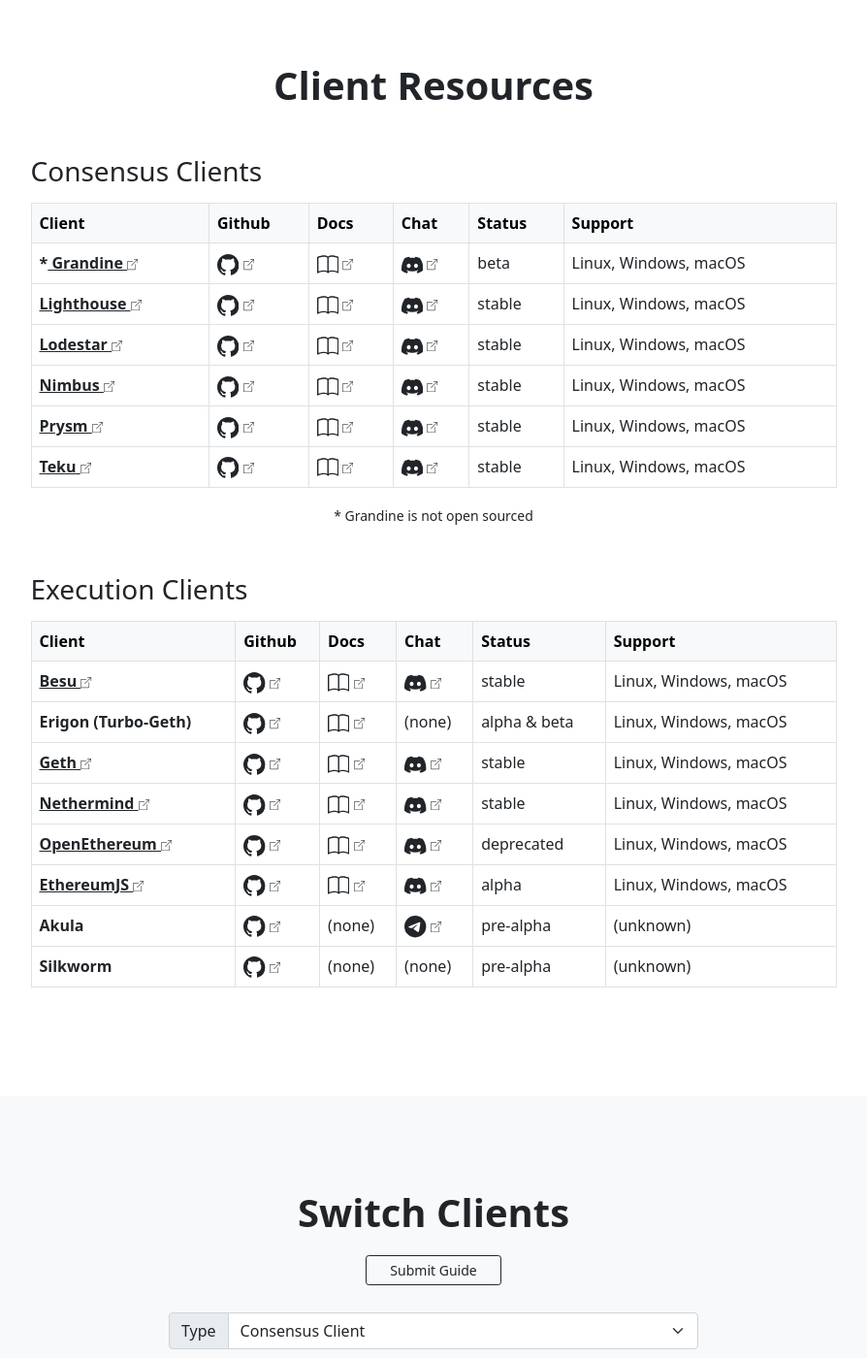
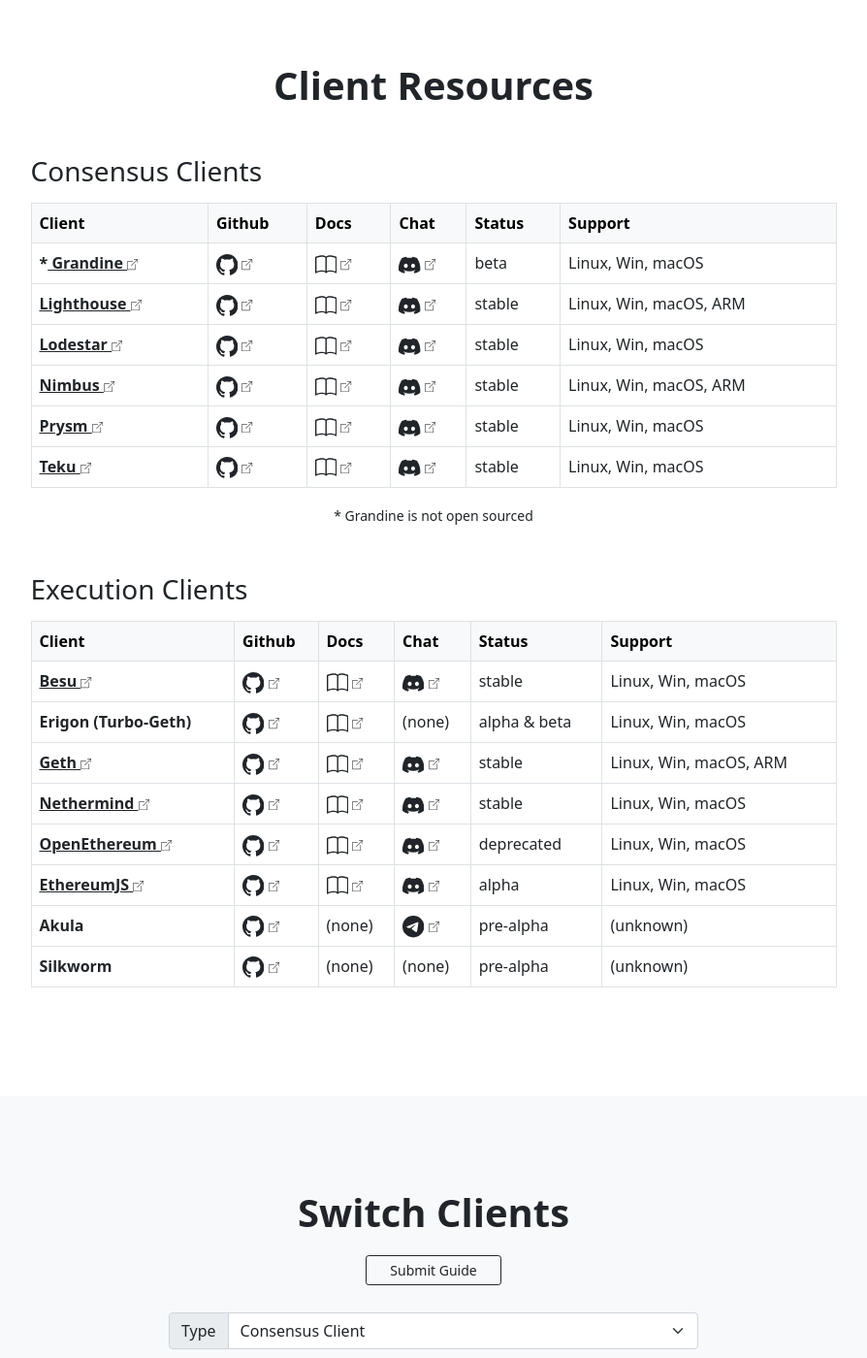
Before and after one commit to etheralpha/clientdiversity-org, a Jekyll site: the page built from index.md, in a window 1280 px wide and 1400 px high, scrolled down 2689 px. Shown: the whole window at 97% size, without its empty margins (193-1087 px from the left). Built offline with Jekyll 4.4.1, drawn with Linux system fonts in a browser that asks for light colours.

Commit message:
add ARM to supported list

```diff
--- a/_data/clients-consensus.yml
+++ b/_data/clients-consensus.yml
@@ -4,7 +4,7 @@
 #   docs:
 #   chat:
 #   status:     # (select one) alpha, beta, stable
-#   support:    # Linux, Windows, macOS
+#   support:    # Linux, Win, macOS, ARM
 #   opensource: # true/false
 
 
@@ -14,7 +14,7 @@
   docs: https://github.com/sifraitech/grandine
   chat: https://discord.gg/H9XCdUSyZd
   status: beta
-  support: Linux, Windows, macOS
+  support: Linux, Win, macOS
   opensource: false
 - name: Lighthouse
   link: https://lighthouse.sigmaprime.io/
@@ -22,7 +22,7 @@
   docs: https://lighthouse-book.sigmaprime.io/
   chat: https://discord.gg/cyAszAh
   status: stable
-  support: Linux, Windows, macOS
+  support: Linux, Win, macOS, ARM
   opensource: true
 - name: Lodestar
   link: https://lodestar.chainsafe.io/
@@ -31,7 +31,7 @@
   # docs: https://chainsafe.github.io/lodestar/
   chat: https://discord.gg/yjyvFRP
   status: stable
-  support: Linux, Windows, macOS # windows theoretically works but not tested yet https://github.com/ChainSafe/lodestar/issues/3519
+  support: Linux, Win, macOS # windows theoretically works but not tested yet https://github.com/ChainSafe/lodestar/issues/3519
   opensource: true
 - name: Nimbus
   link: https://nimbus.team/
@@ -39,7 +39,7 @@
   docs: https://nimbus.team/docs/
   chat: https://discord.gg/qnjVyhatUa
   status: stable
-  support: Linux, Windows, macOS
+  support: Linux, Win, macOS, ARM
   opensource: true
 - name: Prysm
   link: https://prysmaticlabs.com/
@@ -47,7 +47,7 @@
   docs: https://docs.prylabs.network/docs/getting-started/
   chat: https://discord.gg/YMVYzv6
   status: stable
-  support: Linux, Windows, macOS
+  support: Linux, Win, macOS
   opensource: true
 - name: Teku
   link: https://consensys.net/knowledge-base/ethereum-2/teku/
@@ -55,5 +55,5 @@
   docs: https://docs.teku.consensys.net/en/latest/
   chat: https://discord.gg/9mCVSY6
   status: stable
-  support: Linux, Windows, macOS
+  support: Linux, Win, macOS
   opensource: true
--- a/_data/clients-execution.yml
+++ b/_data/clients-execution.yml
@@ -4,7 +4,7 @@
 #   docs:
 #   chat:
 #   status:     # (select one) alpha, beta, stable
-#   support:    # Linux, Windows, macOS
+#   support:    # Linux, Win, macOS, ARM
 #   opensource: # true/false
 
 
@@ -14,7 +14,7 @@
   docs: https://besu.hyperledger.org/en/stable/
   chat: https://discord.com/invite/hyperledger
   status: stable
-  support: Linux, Windows, macOS
+  support: Linux, Win, macOS
   opensource: true
 - name: Erigon (Turbo-Geth)
   link:
@@ -22,7 +22,7 @@
   docs: https://github.com/ledgerwatch/erigon#usage
   chat: # invite only
   status: alpha & beta
-  support: Linux, Windows, macOS
+  support: Linux, Win, macOS
   opensource: true
 - name: Geth
   link: https://geth.ethereum.org/
@@ -30,7 +30,7 @@
   docs: https://geth.ethereum.org/docs/
   chat: https://discord.com/invite/nthXNEv
   status: stable
-  support: Linux, Windows, macOS
+  support: Linux, Win, macOS, ARM
   opensource: true
 - name: Nethermind
   link: http://nethermind.io/
@@ -38,7 +38,7 @@
   docs: https://docs.nethermind.io/nethermind/first-steps-with-nethermind/getting-started
   chat: https://discord.com/invite/PaCMRFdvWT
   status: stable
-  support: Linux, Windows, macOS
+  support: Linux, Win, macOS
   opensource: true
 - name: OpenEthereum
   link: https://openethereum.org/
@@ -46,7 +46,7 @@
   docs: https://openethereum.github.io/
   chat: https://discord.io/openethereum
   status: deprecated
-  support: Linux, Windows, macOS
+  support: Linux, Win, macOS
   opensource: true
 - name: EthereumJS
   link: https://ethereumjs.github.io/
@@ -54,7 +54,7 @@
   docs: https://github.com/ethereumjs/ethereumjs-monorepo/tree/master/packages/client/docs
   chat: https://discord.gg/TNwARpR
   status: alpha
-  support: Linux, Windows, macOS
+  support: Linux, Win, macOS
   opensource: true
 - name: Akula
   link:
```
